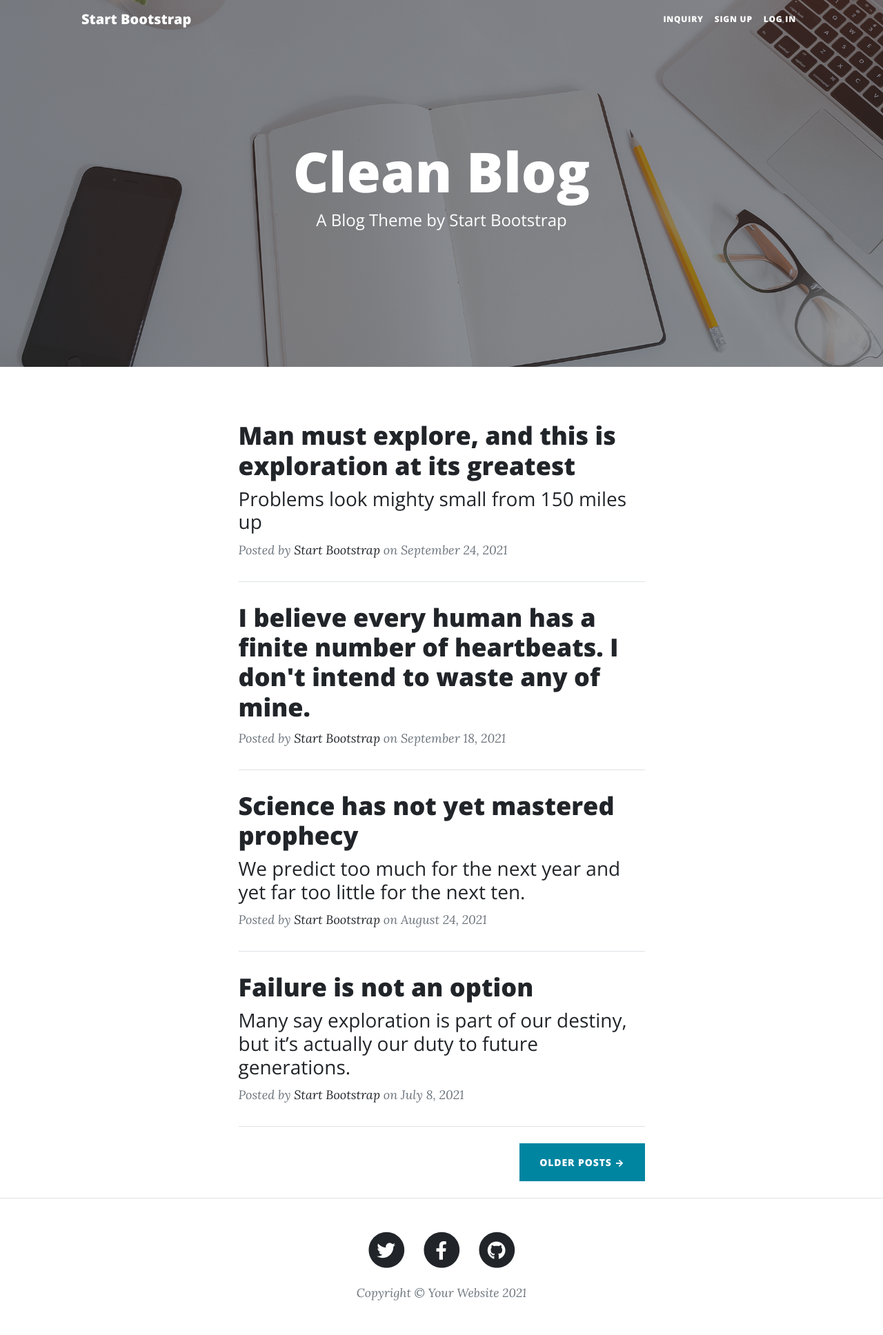
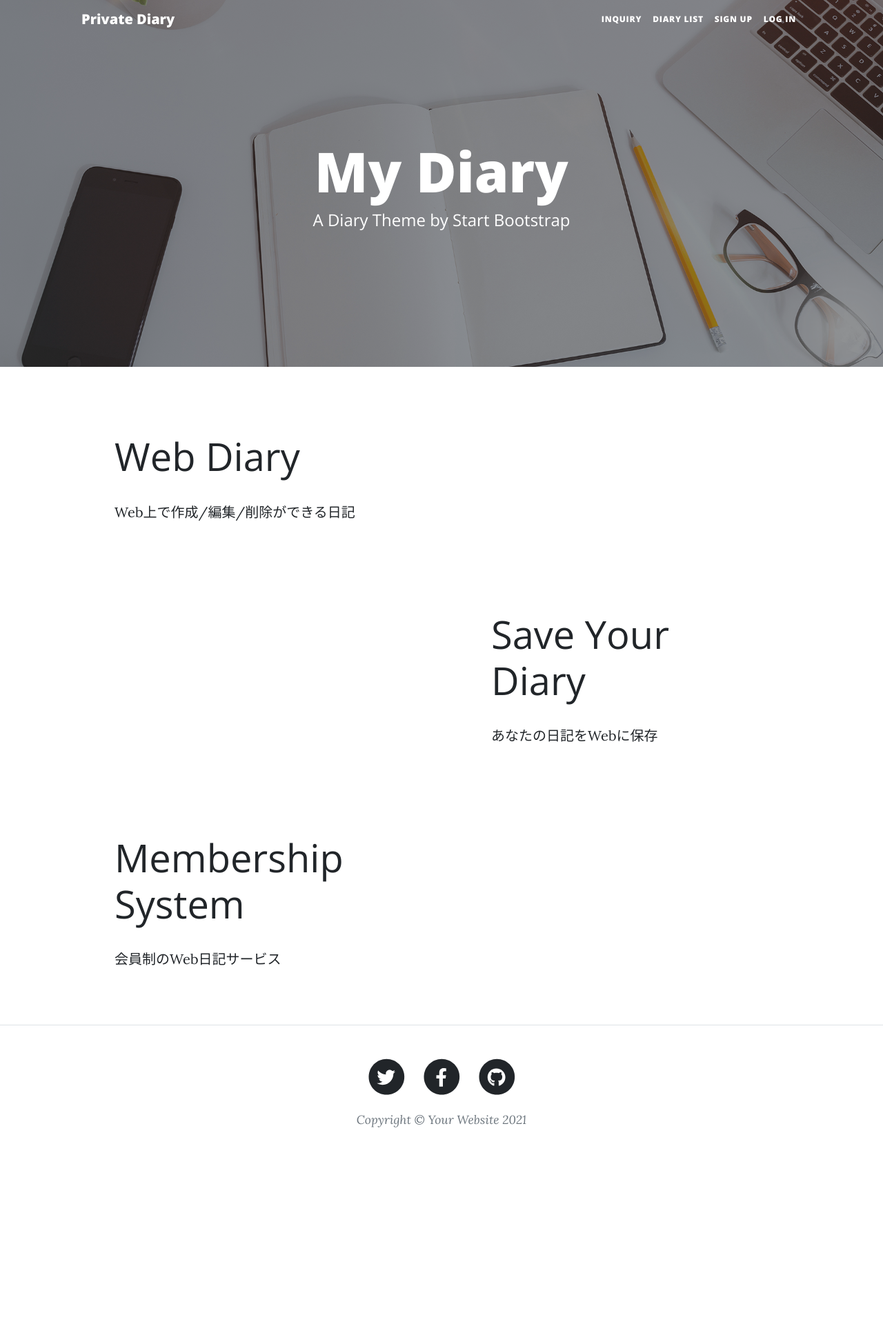
Before and after one commit to itsuki4/GroupA, a Django app: page / in a window 1280 px wide. Shown: the whole page at 69% size. After the commit the page ends 1635 px from the top, so only its background shows below. Run offline with Django 3.2, Linux system fonts and the light colour scheme; some libraries are stand-ins or nearby versions.

Commit message:
あと少し

```diff
--- a/accounts/templates/account/base.html
+++ b/accounts/templates/account/base.html
@@ -31,6 +31,7 @@
                 <div class="collapse navbar-collapse" id="navbarResponsive">
                     <ul class="navbar-nav ms-auto py-4 py-lg-0">
                         <li class="nav-item"><a class="nav-link" href="{% url 'miyu:inquiry' %}">Inquiry</a></li>
+                        <li class="nav-item"><a class="nav-link" href="{% url 'miyu:diary_list' %}">Diary List</a></li>
 
                         {% if user.is_authenticated %}
                         <li class="nav-item"><a class="nav-link" href="{% url 'account_logout' %}">Log Out</a></li>
--- a/miyu/templates/base.html
+++ b/miyu/templates/base.html
@@ -18,12 +18,11 @@
         <link href="{% static 'css/mystyles.css' %}" rel="stylesheet" />
         {% block head %}{% endblock %}
     </head>
-    <body id="page-top">
-        <div id= "wrapper">
+    <body>
         <!-- Navigation-->
         <nav class="navbar navbar-expand-lg navbar-light" id="mainNav">
             <div class="container px-4 px-lg-5">
-                <a class="navbar-brand" href="{% static 'index.html' %}">Start Bootstrap</a>
+                <a class="navbar-brand" href="{% static 'index.html' %}">Private Diary</a>
                 <button class="navbar-toggler" type="button" data-bs-toggle="collapse" data-bs-target="#navbarResponsive" aria-controls="navbarResponsive" aria-expanded="false" aria-label="Toggle navigation">
                     Menu
                     <i class="fas fa-bars"></i>
@@ -31,11 +30,7 @@
                 <div class="collapse navbar-collapse" id="navbarResponsive">
                     <ul class="navbar-nav ms-auto py-4 py-lg-0">
                         <li class="nav-item"><a class="nav-link" href="{% url 'miyu:inquiry' %}">Inquiry</a></li>
-                        {% if user.is_authenticated %}
-                        <li class = "nav-item {% block active_inquiry %}{% endblock %}">
-                            <a class = "nav-link" href = "{% url 'miyu:diary_list' %}">DIARY LIST</a>
-                        </li>
-                        {% endif %}
+                        <li class ="nav-item"><a class = "nav-link" href = "{% url 'miyu:diary_list' %}">DIARY LIST</a></li>
                         {% if user.is_authenticated %}
                         <li class="nav-item"><a class="nav-link" href="{% url 'account_logout' %}">Log Out</a></li>
                         {% else %}
@@ -46,7 +41,6 @@
                 </div>
             </div>
         </nav>
-        </div>
 
         {% block header %}{% endblock %}
 
--- a/miyu/templates/index.html
+++ b/miyu/templates/index.html
@@ -11,8 +11,8 @@
         <div class="row gx-4 gx-lg-5 justify-content-center">
             <div class="col-md-10 col-lg-8 col-xl-7">
                 <div class="site-heading">
-                    <h1>Clean Blog</h1>
-                        <span class="subheading">A Blog Theme by Start Bootstrap</span>
+                    <h1>My Diary</h1>
+                        <span class="subheading">A Diary Theme by Start Bootstrap</span>
                 </div>
             </div>
         </div>
@@ -22,66 +22,51 @@
 {% endblock %}
 
 {% block contents %}
-        <!-- Main Content-->
-        <div class="container px-4 px-lg-5">
-            <div class="row gx-4 gx-lg-5 justify-content-center">
-                <div class="col-md-10 col-lg-8 col-xl-7">
-                    <!-- Post preview-->
-                    <div class="post-preview">
-                        <a href="post.html">
-                            <h2 class="post-title">Man must explore, and this is exploration at its greatest</h2>
-                            <h3 class="post-subtitle">Problems look mighty small from 150 miles up</h3>
-                        </a>
-                        <p class="post-meta">
-                            Posted by
-                            <a href="#!">Start Bootstrap</a>
-                            on September 24, 2021
-                        </p>
-                    </div>
-                    <!-- Divider-->
-                    <hr class="my-4" />
-                    <!-- Post preview-->
-                    <div class="post-preview">
-                        <a href="post.html"><h2 class="post-title">I believe every human has a finite number of heartbeats. I don't intend to waste any of mine.</h2></a>
-                        <p class="post-meta">
-                            Posted by
-                            <a href="#!">Start Bootstrap</a>
-                            on September 18, 2021
-                        </p>
-                    </div>
-                    <!-- Divider-->
-                    <hr class="my-4" />
-                    <!-- Post preview-->
-                    <div class="post-preview">
-                        <a href="post.html">
-                            <h2 class="post-title">Science has not yet mastered prophecy</h2>
-                            <h3 class="post-subtitle">We predict too much for the next year and yet far too little for the next ten.</h3>
-                        </a>
-                        <p class="post-meta">
-                            Posted by
-                            <a href="#!">Start Bootstrap</a>
-                            on August 24, 2021
-                        </p>
-                    </div>
-                    <!-- Divider-->
-                    <hr class="my-4" />
-                    <!-- Post preview-->
-                    <div class="post-preview">
-                        <a href="post.html">
-                            <h2 class="post-title">Failure is not an option</h2>
-                            <h3 class="post-subtitle">Many say exploration is part of our destiny, but it’s actually our duty to future generations.</h3>
-                        </a>
-                        <p class="post-meta">
-                            Posted by
-                            <a href="#!">Start Bootstrap</a>
-                            on July 8, 2021
-                        </p>
-                    </div>
-                    <!-- Divider-->
-                    <hr class="my-4" />
-                    <!-- Pager-->
-                    <div class="d-flex justify-content-end mb-4"><a class="btn btn-primary text-uppercase" href="#!">Older Posts →</a></div>
+<section id="scroll">
+    <div class="container px-5">
+        <div class="row gx-5 align-items-center">
+            <div class="col-lg-6 order-lg-2">
+
+            </div>
+            <div class="col-lg-6 order-lg-1">
+                <div class="p-5">
+                    <h2 class="display-4">Web Diary</h2>
+                    <p>Web上で作成/編集/削除ができる日記</p>
                 </div>
             </div>
         </div>
+    </div>
+</section>
+<!-- Content section 2-->
+<section>
+    <div class="container px-5">
+        <div class="row gx-5 align-items-center">
+            <div class="col-lg-6">
+
+            </div>
+            <div class="col-lg-6">
+                <div class="p-5">
+                    <h2 class="display-4">Save Your Diary</h2>
+                    <p>あなたの日記をWebに保存</p>
+                </div>
+            </div>
+        </div>
+    </div>
+</section>
+<!-- Content section 3-->
+<section>
+    <div class="container px-5">
+        <div class="row gx-5 align-items-center">
+            <div class="col-lg-6 order-lg-2">
+
+            </div>
+            <div class="col-lg-6 order-lg-1">
+                <div class="p-5">
+                    <h2 class="display-4">Membership System</h2>
+                    <p>会員制のWeb日記サービス</p>
+                </div>
+            </div>
+        </div>
+    </div>
+</section>
 {% endblock %}
```
